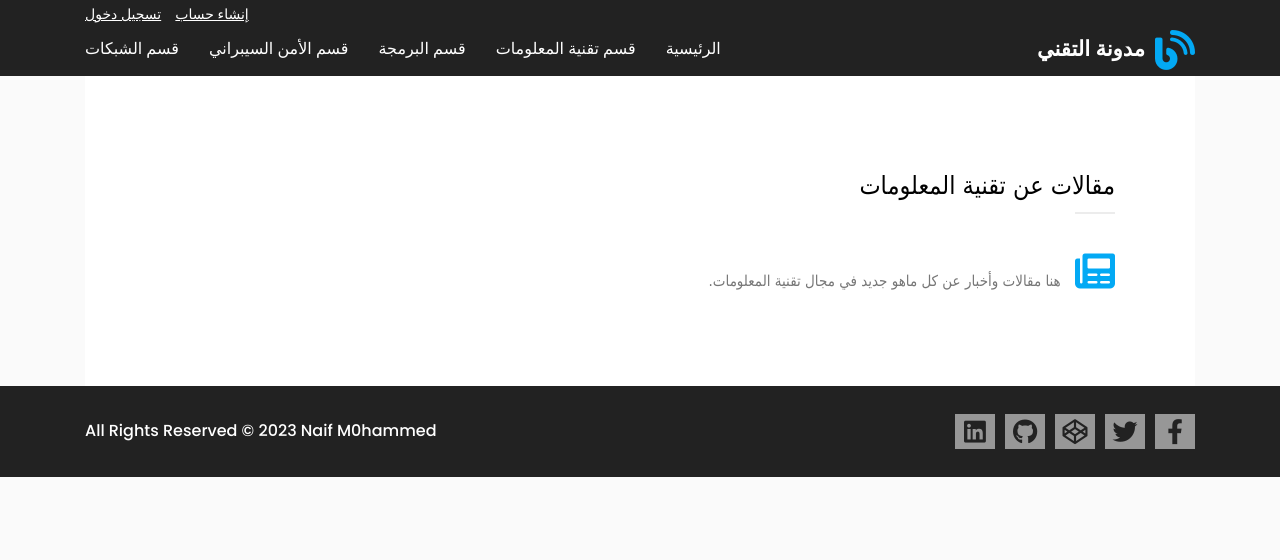
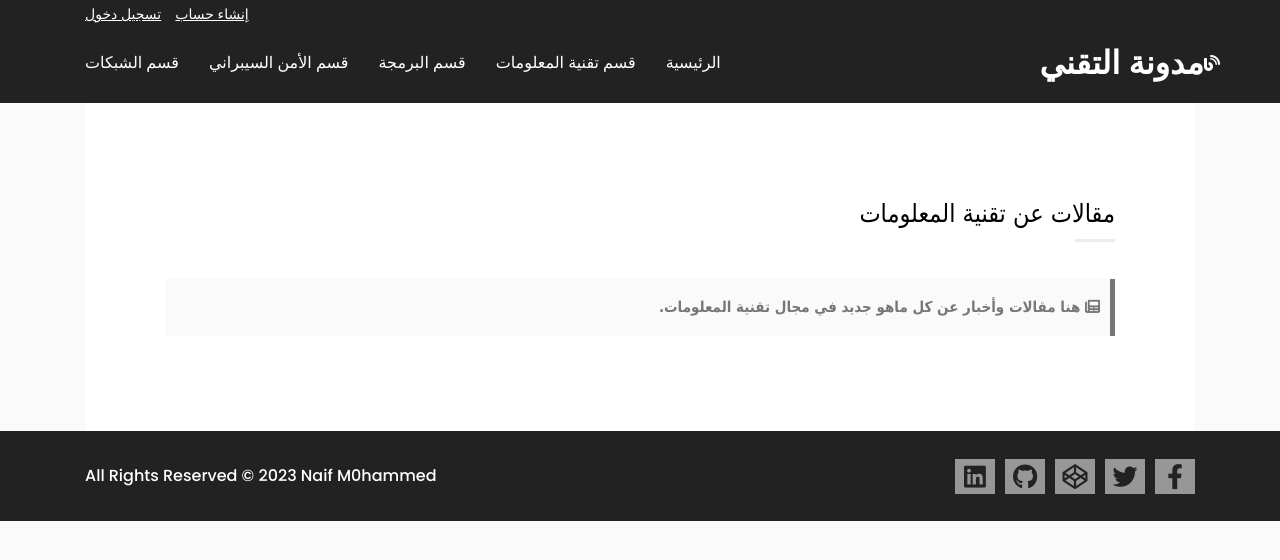
Before and after one commit to NFM0hammed/blog, a PHP site: page /IT-section.php in a window 1280 px wide. Shown: the top 560 px of the page. Run offline with PHP 8.4, Linux system fonts and the light colour scheme; data that the repository does not hold is empty.

Commit message:
Change the logo and the description of categories

```diff
--- a/layout/css/main.css
+++ b/layout/css/main.css
@@ -60,11 +60,6 @@ h3 a {
 li {
     list-style: none;
 }
-.newspaper {
-    color: var(--mainColor);
-    font-size: 40px;
-    margin-left: 10px;
-}
 .container {
     padding-left: 30px;
     padding-right: 30px;
@@ -100,6 +95,7 @@ li {
     text-align: center;
     font-weight: normal;
     margin: 0 0 60px 0;
+    white-space: nowrap;
 }
 .error,
 .success {
@@ -131,17 +127,19 @@ li {
     position: absolute;
     background-color: #ececec;
     width: 40px;
-    height: 2px;
+    height: 3px;
     bottom: -13px;
     right: 0;
 }
 .description {
+    background-color: var(--secondBackgroundColor);
     color: #777;
     text-align: right;
     font-size: 15px;
-    font-weight: normal;
     font-family: tahoma;
     margin-top: 50px;
+    padding: 20px 10px;
+    border-right: 5px solid;
 }
 @media(max-width: 767px) {
     .description {
@@ -224,6 +222,7 @@ hr {
     display: block;
     color: var(--mainColor);
     text-align: right;
+    font-weight: bold;
     margin-bottom: 50px;
 }
 .get-articles > span::before,
@@ -243,11 +242,14 @@ hr {
     width: 40px;
 }
 .get-articles h1 {
+    background-color: var(--secondBackgroundColor);
     display: flex;
     align-items: center;
     text-align: right;
-    font-size: 22px;
+    font-size: 20px;
     direction: rtl;
+    padding: 20px 10px;
+    border-right: 5px solid;
 }
 .get-articles h1 i {
     order: -1;
@@ -296,10 +298,13 @@ hr {
     width: 100%;
     height: 400px;
 }
-.get-articles p {
+.get-articles > p {
+    background-color: var(--secondBackgroundColor);
     text-align: right;
-    line-height: 1.8;
+    line-height: 3;
     direction: rtl;
+    padding: 20px;
+    border-top: 3px solid;
 }
 .get-articles p span {
     display: block;
@@ -460,7 +465,7 @@ nav {
         flex-direction: column-reverse;
         text-align: right;
         width: 100%;
-        top: 76px;
+        top: 109px;
         left: 0;
         padding: 20px;
         border-top: 1px solid #fafafa4a;
@@ -479,14 +484,10 @@ nav {
 .navbar .logo {
     display: flex;
     align-items: center;
+    margin: 0 -25px;
 }
-.navbar .logo h1 {
-    font-size: 21px;
-}
-.navbar .logo i {
-    color: var(--mainColor);
-    font-size: 40px;
-    margin-left: 10px;
+.logo img {
+    width: 120px;
 }
 /* End navbar */
 
@@ -652,7 +653,7 @@ nav {
     background-color: var(--whiteColor);
     width: 400px;
     margin: 80px auto;
-    padding: 30px;
+    padding: 20px;
     border-radius: 3px;
 }
 @media(max-width: 767px) {
```
